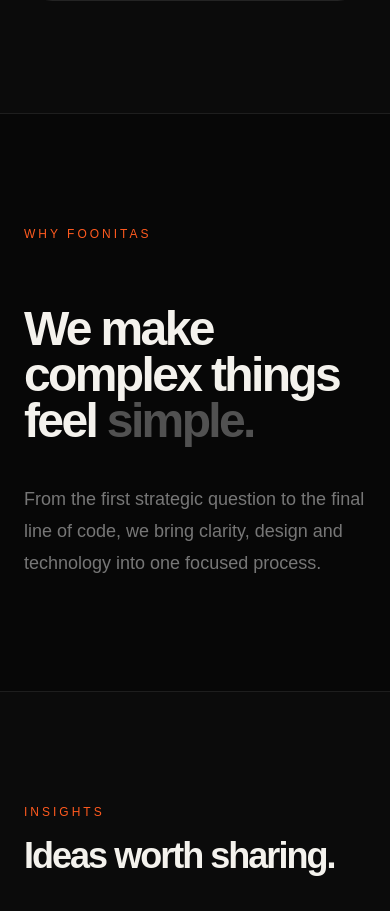
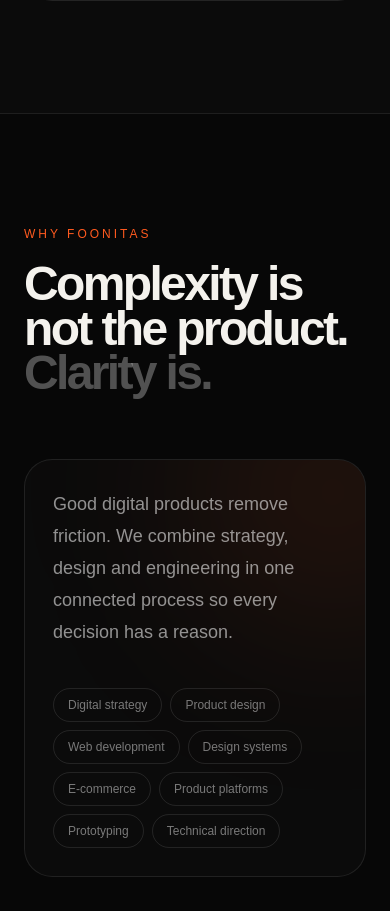
Before and after one commit to mohamad-es/Fonitas-website, a Next.js app: page / in a window 390 px wide. Shown: the part 4299-5210 px from the top of the page. Built offline with nearby package versions, Linux system fonts and the light colour scheme.

Commit message:
feat: integrate Foonitas about process section

```diff
--- a/app/page.tsx
+++ b/app/page.tsx
@@ -1,6 +1,7 @@
 import { Header } from "@/components/layout/header";
 import { HeroOrbit } from "@/components/home/hero-orbit";
 import { ProjectShowcase } from "@/components/home/project-showcase";
+import { AboutProcess } from "@/components/home/about-process";
 
 const solutions = [
   ["01", "Strategy", "We turn ambitious ideas into clear digital direction, defining what to build and why it matters."],
@@ -58,7 +59,7 @@ export default function Home() {
         </div>
       </section>
 
-      <section id="about" className="mx-auto max-w-[1400px] px-6 py-28 lg:px-10 lg:py-40"><div className="grid gap-16 lg:grid-cols-[.7fr_1.3fr]"><p className="text-xs uppercase tracking-[0.25em] text-[#ff5a1f]">Why Foonitas</p><div><h2 className="font-display max-w-5xl text-5xl font-semibold leading-[.95] sm:text-7xl">We make complex things feel <span className="text-white/30">simple.</span></h2><p className="mt-10 max-w-2xl text-lg leading-8 text-white/45">From the first strategic question to the final line of code, we bring clarity, design and technology into one focused process.</p></div></div></section>
+      <AboutProcess />
 
       <section id="insights" className="border-y border-white/[0.08] bg-[#0b0b0b]"><div className="mx-auto max-w-[1400px] px-6 py-28 lg:px-10 lg:py-32"><div className="mb-12"><p className="mb-4 text-xs uppercase tracking-[0.25em] text-[#ff5a1f]">Insights</p><h2 className="font-display text-4xl font-semibold sm:text-6xl">Ideas worth sharing.</h2></div><div className="grid gap-5 md:grid-cols-3">{insights.map((title, i) => <article key={title} className="group border-t border-white/10 py-7"><p className="text-xs text-white/30">0{i + 1} / INSIGHT</p><h3 className="mt-16 text-xl leading-7 transition group-hover:text-[#ff6a2a]">{title}</h3><p className="mt-6 text-xs uppercase tracking-[.15em] text-white/25">Read article <Arrow /></p></article>)}</div></div></section>
 
```
